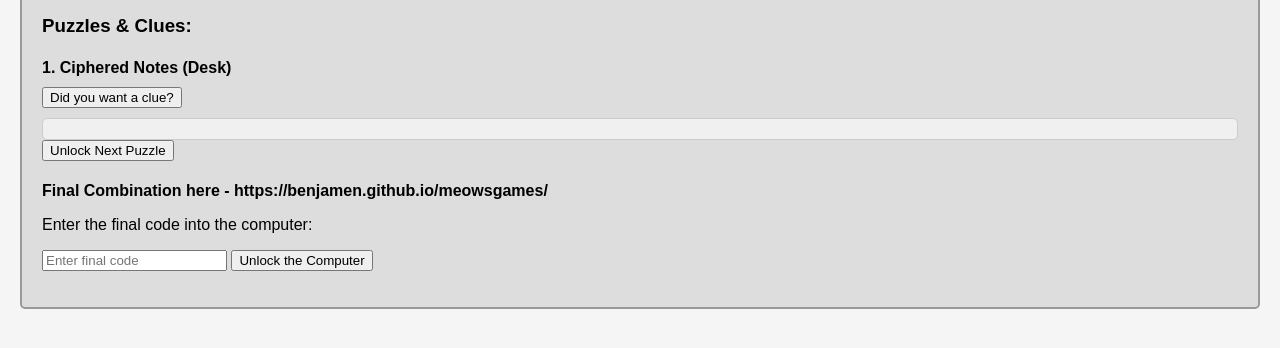
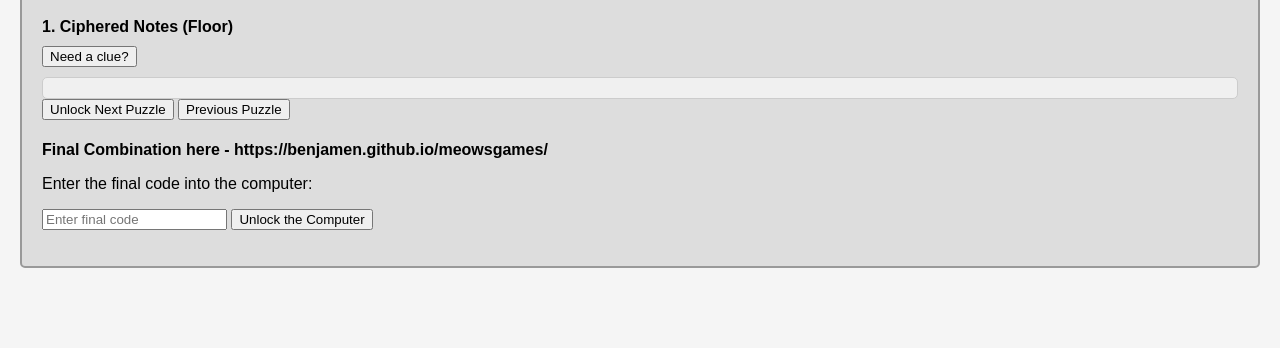
Before and after one commit to benjamen/meowsgames, a plain HTML site: page index.html in a window 1280 px wide. Both pictures are taken after a click on the button "Escape Room". Shown: the part 400-748 px from the top of the page. Drawn offline with Linux system fonts and the light colour scheme.

Commit message:
Your commit message heredsdsdd

```diff
--- a/index.html
+++ b/index.html
@@ -47,17 +47,16 @@
 
 <div id="escape-room" class="game-section">
     <h2>Escape Room: The Locked Bedroom</h2>
-        <p>You wake up in an unfamiliar bedroom, the air heavy with tension. The door is locked, and the only way out is to solve the mysteries hidden within the room. As you explore, old letters, faded papers, and forgotten clues seem to whisper secrets of those who came before you. The computer lock under the bed holds the final key to your freedom, but it’s locked away with no conventional keys in sight. The only way to unlock the door is to piece together the puzzles that were left behind. Time is running out—solve them before it’s too late.</p>
+    <p>You wake up in an unfamiliar bedroom, the air heavy with tension. The door is locked, and the only way out is to solve the mysteries hidden within the room. As you explore, old letters, faded papers, and forgotten clues seem to whisper secrets of those who came before you. The computer lock under the bed holds the final key to your freedom, but it’s locked away with no conventional keys in sight. The only way to unlock the door is to piece together the puzzles that were left behind. Time is running out—solve them before it’s too late. </p>
 
     <div id="timer">60:00</div>
     <button onclick="startTimer()">Start Timer</button>
     <button onclick="pauseTimer()">Pause Timer</button>
 
-    <h3>Puzzles & Clues:</h3>
     <div id="puzzles-container">
         <div class="puzzle active" id="puzzle1">
-            <h4>1. Ciphered Notes (Desk)</h4>
-            <button onclick="toggleClue('clue1')">Did you want a clue?</button>
+            <h4>1. Ciphered Notes (Floor)</h4>
+            <button onclick="toggleClue('clue1')">Need a clue?</button>
             <div id="clue1" class="clue">
                 <div class="puzzle-content">
                     <p>Backstory: You find an old journal...</p>
@@ -65,54 +64,62 @@
                 </div>
             </div>
             <button onclick="showNextPuzzle(2)">Unlock Next Puzzle</button>
+            <button onclick="showPreviousPuzzle(0)">Previous Puzzle</button>
         </div>
 
         <div class="puzzle" id="puzzle2" style="display: none;">
             <h4>2. Grid Puzzle (Nightstand)</h4>
-            <button onclick="toggleClue('clue2')">Did you want a clue?</button>
+            <button onclick="toggleClue('clue2')">Need a clue?</button>
             <div id="clue2" class="clue">
                 <div class="puzzle-content">
                     <p>Backstory: You discover a notebook...</p>
-                    <p>Clue: A blank grid with numbers scattered throughout...</p>
+                    <p>Clue: A blank grid with numbers scattered throughout... Look at the lamp for writing to get to the desk.</p>
                 </div>
             </div>
             <button onclick="showNextPuzzle(3)">Unlock Next Puzzle</button>
+            <button onclick="showPreviousPuzzle(1)">Previous Puzzle</button>
         </div>
 
         <div class="puzzle" id="puzzle3" style="display: none;">
             <h4>3. Mirror Riddle (Behind the mirror)</h4>
-            <button onclick="toggleClue('clue3')">Did you want a clue?</button>
+            <button onclick="toggleClue('clue3')">Need a clue?</button>
             <div id="clue3" class="clue">
                 <div class="puzzle-content">
                     <p>Backstory: In the quiet stillness...</p>
                     <p>Clue: “You see your reflection, but I hide a secret. Solve this riddle to find me.”</p>
+                    <p>Hint: Turn on the light to reveal the next clue.</p>
                 </div>
             </div>
             <button onclick="showNextPuzzle(4)">Unlock Next Puzzle</button>
+            <button onclick="showPreviousPuzzle(2)">Previous Puzzle</button>
         </div>
 
         <div class="puzzle" id="puzzle4" style="display: none;">
             <h4>4. Letter Frequency Puzzle (Desk)</h4>
-            <button onclick="toggleClue('clue4')">Did you want a clue?</button>
+            <button onclick="toggleClue('clue4')">Need a clue?</button>
             <div id="clue4" class="clue">
                 <div class="puzzle-content">
                     <p>Backstory: The letters seem to whisper...</p>
                     <p>Clue: A poem is written...“In shadows deep, the truth lies hidden, Through whispered words, the path is bidden.”</p>
+                    <p>Hint: Focus on the most common letters (4 or more).</p>
                 </div>
             </div>
             <button onclick="showNextPuzzle(5)">Unlock Next Puzzle</button>
+            <button onclick="showPreviousPuzzle(3)">Previous Puzzle</button>
         </div>
 
         <div class="puzzle" id="puzzle5" style="display: none;">
             <h4>5. Riddle and Sum Puzzle (Nightstand)</h4>
-            <button onclick="toggleClue('clue5')">Did you want a clue?</button>
+            <button onclick="toggleClue('clue5')">Need a clue?</button>
             <div id="clue5" class="clue">
                 <div class="puzzle-content">
                     <p>Backstory: A crumpled note is found...</p>
                     <p>Clue: “Multiply the day by the month, subtract the year, and add the hour.”</p>
+                    <p>Hint: Use today's date: 31/12/2024</p>
                 </div>
             </div>
-            <button onclick="showNextPuzzle(6)">Unlock Next Puzzle</button>
+            <button onclick="showNextPuzzle(6)">Unlock Final Puzzle</button>
+            <button onclick="showPreviousPuzzle(4)">Previous Puzzle</button>
         </div>
 
         <div class="puzzle" id="puzzle6">
@@ -124,6 +131,8 @@
         </div>
     </div>
 </div>
+
+
 
     <div id="charades" class="game-section">
         <h2>Charades</h2>
--- a/script.js
+++ b/script.js
@@ -8,7 +8,7 @@ function checkFinalCode() {
     const finalCode = document.getElementById("finalCode").value;
     const finalResult = document.getElementById("finalResult");
 
-    if (finalCode === "415341522") {
+    if (finalCode === "4154201652") {
         finalResult.textContent = "Congratulations! You unlocked the computer!";
         finalResult.style.color = "green";
         clearInterval(timerInterval);
@@ -22,6 +22,23 @@ function toggleClue(clueId) {
   const clue = document.getElementById(clueId);
   clue.classList.toggle('show');
 }
+
+
+function showPreviousPuzzle(puzzleNumber) {
+    const currentPuzzle = document.querySelector('.puzzle.active');
+    if (currentPuzzle) {
+        currentPuzzle.classList.remove('active');
+        currentPuzzle.style.display = 'none';
+    }
+
+    const previousPuzzle = document.getElementById(`puzzle${puzzleNumber}`);
+    if (previousPuzzle) {
+        previousPuzzle.style.display = 'block';
+        previousPuzzle.classList.add('active');
+    }
+}
+
+
 
 function startTimer() {
     if (!timerRunning) {
```
Lines whose indentation alone changed are shown as unchanged.
